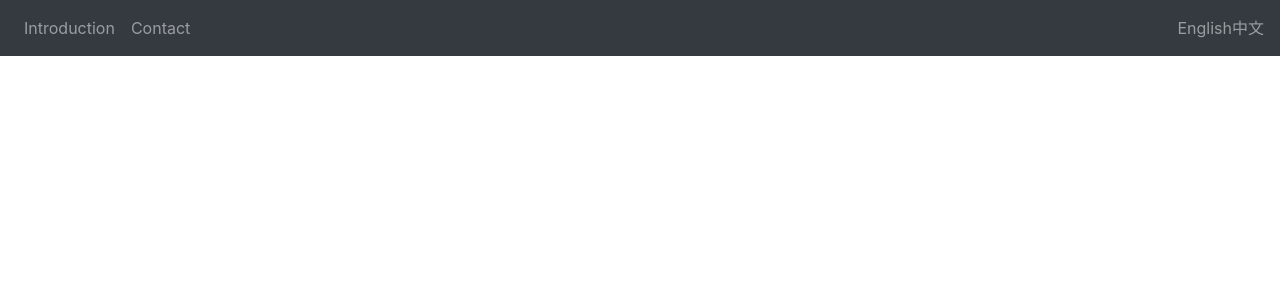
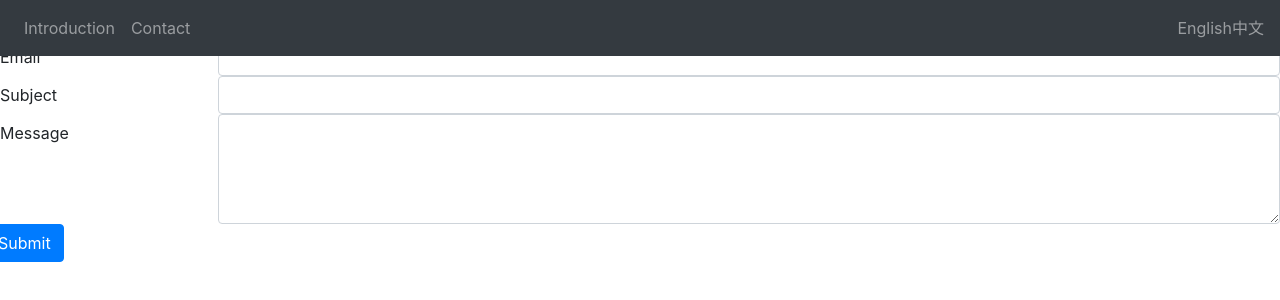
Before and after one commit to pwang86/react-website, a React app: page / in a window 1280 px wide. Shown: the top 300 px of the page. Built offline with nearby package versions, Linux system fonts and the light colour scheme.

Commit message:
add contact form

```diff
--- a/src/app/App.js
+++ b/src/app/App.js
@@ -1,7 +1,13 @@
 import React from "react";
 import NavBar from "../component/NavBar";
+import Contact from "../component/Contact";
 function App() {
-  return <NavBar />;
+  return (
+    <div>
+      <NavBar />
+      <Contact />
+    </div>
+  );
 }
 
 export default App;
```
